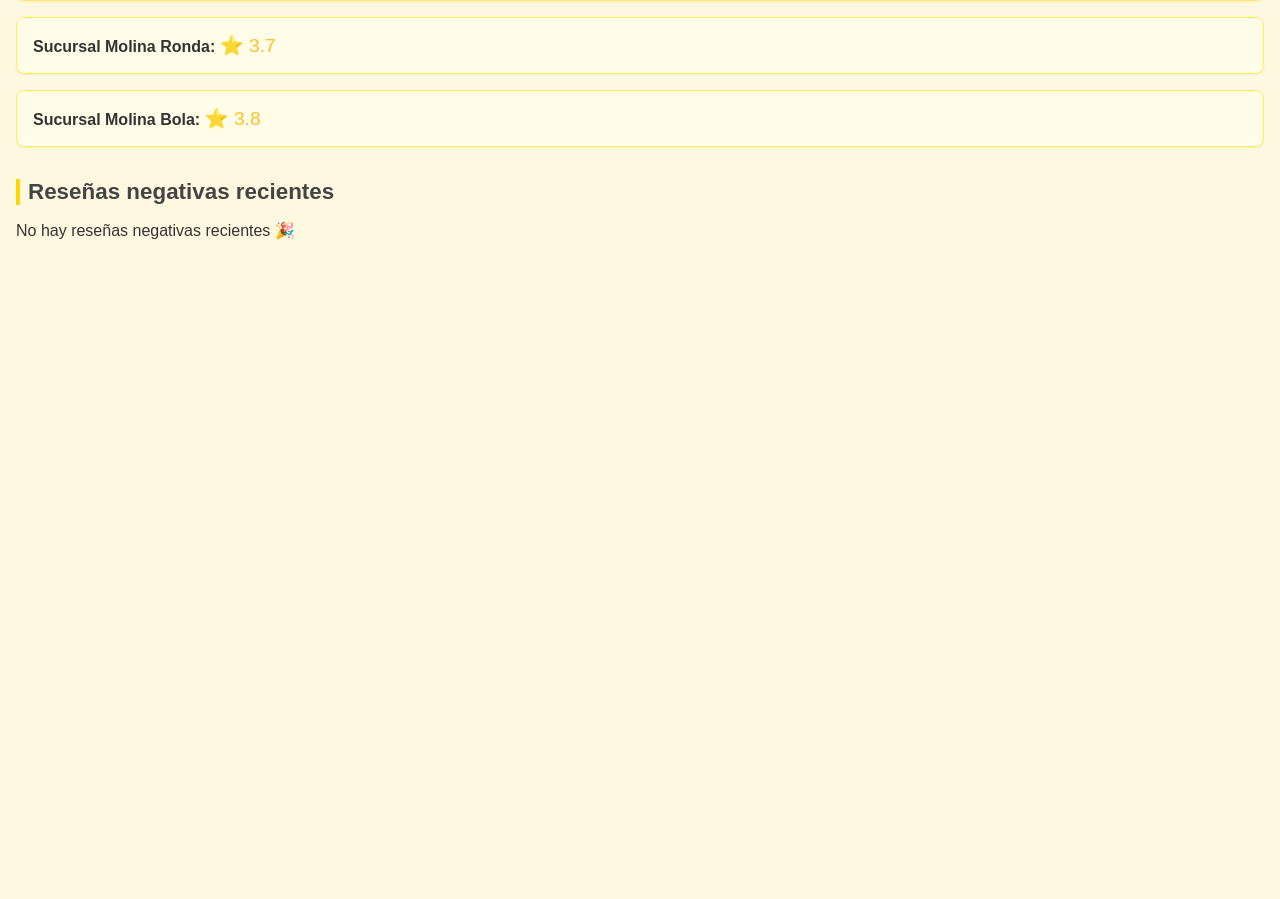
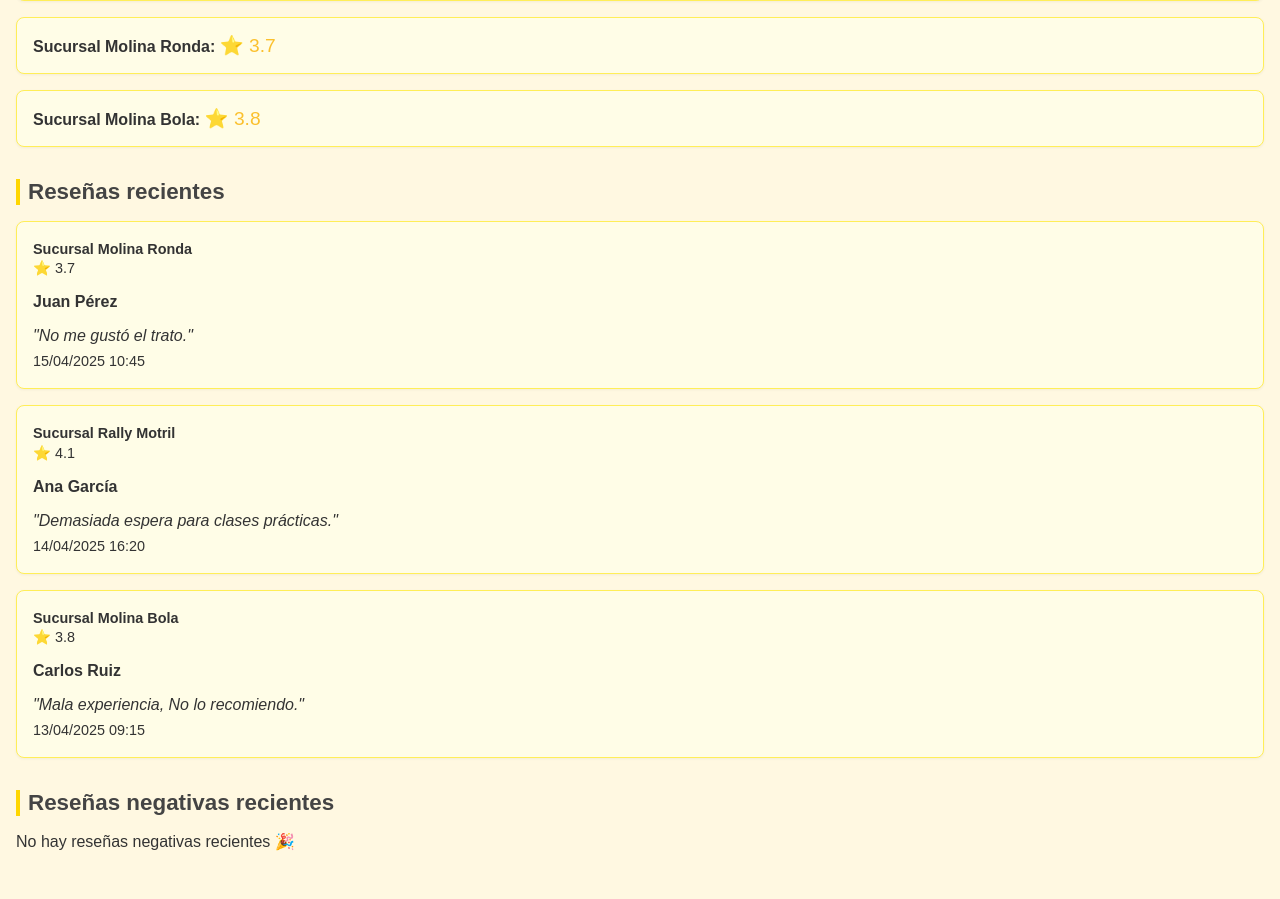
Before and after one commit to SatMolina/Monitor-rese-as, a Flask app: page / in a window 1280 px wide. Shown: the part 290-1189 px from the top of the page. Before the commit the page ends 530 px from the top, so only its background shows below. Run offline with Flask 2, Linux system fonts and the light colour scheme.

Commit message:
feat: mostrar reseñas y reseñas negativas

```diff
--- a/app.py
+++ b/app.py
@@ -5,11 +5,11 @@ app = Flask(__name__)
 
 @app.route("/")
 def home():
-    # Simulación de reseñas negativas con fechas
+    # Simulación de reseñas con fechas
     simulated_reviews = [
         {
             'location': 'Sucursal Molina Ronda',
-            'rating': 3.7,  # Cambiar a un número decimal
+            'rating': '3.7',
             'comment': 'No me gustó el trato.',
             'reviewer': 'Juan Pérez',
             'date': '15/04/2025 10:45',
@@ -17,7 +17,7 @@ def home():
         },
         {
             'location': 'Sucursal Rally Motril',
-            'rating': 4.1,  # Cambiar a un número decimal
+            'rating': '4.1',
             'comment': 'Demasiada espera para clases prácticas.',
             'reviewer': 'Ana García',
             'date': '14/04/2025 16:20',
@@ -25,7 +25,7 @@ def home():
         },
         {
             'location': 'Sucursal Molina Bola',
-            'rating': 3.8,  # Cambiar a un número decimal
+            'rating': '3.8',
             'comment': 'Mala experiencia, No lo recomiendo.',
             'reviewer': 'Carlos Ruiz',
             'date': '13/04/2025 09:15',
@@ -33,15 +33,15 @@ def home():
         }
     ]
 
-    # Filtrar reseñas negativas (por ejemplo, puntuaciones menores a 2)
-    negative_reviews = [review for review in simulated_reviews if review['rating'] < 2]
+    # Filtrar reseñas negativas (por ejemplo, ONE y TWO)
+    negative_reviews = [review for review in simulated_reviews if review['rating'] in ['1', '2']]  # Cambié las calificaciones a 1 y 2 en lugar de 'ONE' y 'TWO'
 
-    # Calcular las puntuaciones promedio por sucursal
+    # Calcular las puntuaciones por sucursal
     ratings = []
     for location in set(review['location'] for review in simulated_reviews):
         location_reviews = [review for review in simulated_reviews if review['location'] == location]
-        avg_rating = sum(review['rating'] for review in location_reviews) / len(location_reviews)  # Promedio de puntuaciones
-        ratings.append({'name': location, 'rating': round(avg_rating, 1)})  # Redondear a 1 decimal
+        avg_rating = sum(float(review['rating']) for review in location_reviews) / len(location_reviews)
+        ratings.append({'name': location, 'rating': round(avg_rating, 1)})  # Asegurarse de redondear a un decimal
 
     # Ordenar reseñas de más reciente a más antigua
     sorted_reviews = sorted(simulated_reviews, key=lambda x: x['datetime'], reverse=True)
--- a/templates/index.html
+++ b/templates/index.html
@@ -28,16 +28,35 @@
         </section>
 
         <section class="reviews">
+            <h2>Reseñas recientes</h2>
+            {% if reviews %}
+                <ul>
+                    {% for review in reviews %}
+                        <li class="review">
+                            <p class="review-location"><strong>{{ review.location }}</strong></p>
+                            <p class="review-rating">⭐ {{ review.rating }}</p>
+                            <p class="review-reviewer"><strong>{{ review.reviewer }}</strong></p>
+                            <p class="review-text">"{{ review.comment }}"</p>
+                            <p class="review-date">{{ review.date }}</p>
+                        </li>
+                    {% endfor %}
+                </ul>
+            {% else %}
+                <p>No hay reseñas disponibles.</p>
+            {% endif %}
+        </section>
+
+        <section class="negative-reviews">
             <h2>Reseñas negativas recientes</h2>
             {% if negative_reviews %}
                 <ul>
                     {% for review in negative_reviews %}
                         <li class="review">
-                    <p class="review-location"><strong>{{ review.location }}</strong></p> <!-- Ubicación de la sucursal -->
-                    <p class="review-rating">⭐ {{ review.rating | round(1) }}</p>  <!-- Puntuación con un decimal -->
-                    <p class="review-author"><strong>{{ review.reviewer }}</strong> dijo:</p> <!-- Nombre del revisor -->
-                    <p class="review-text">"{{ review.comment }}"</p> <!-- Comentario -->
-                    <p class="review-date">{{ review.date }}</p> <!-- Fecha de la reseña -->
+                            <p class="review-location"><strong>{{ review.location }}</strong></p>
+                            <p class="review-rating">⭐ {{ review.rating }}</p>
+                            <p class="review-reviewer"><strong>{{ review.reviewer }}</strong></p>
+                            <p class="review-text">"{{ review.comment }}"</p>
+                            <p class="review-date">{{ review.date }}</p>
                         </li>
                     {% endfor %}
                 </ul>
@@ -45,14 +64,6 @@
                 <p>No hay reseñas negativas recientes 🎉</p>
             {% endif %}
         </section>
-
     </main>
-<script>
-  if ('serviceWorker' in navigator) {
-    navigator.serviceWorker.register("/static/service-worker.js")
-      .then(reg => console.log("Service Worker registrado:", reg.scope))
-      .catch(err => console.error("Error al registrar Service Worker:", err));
-  }
-</script>
 </body>
 </html>
```
Lines whose indentation alone changed are shown as unchanged.
